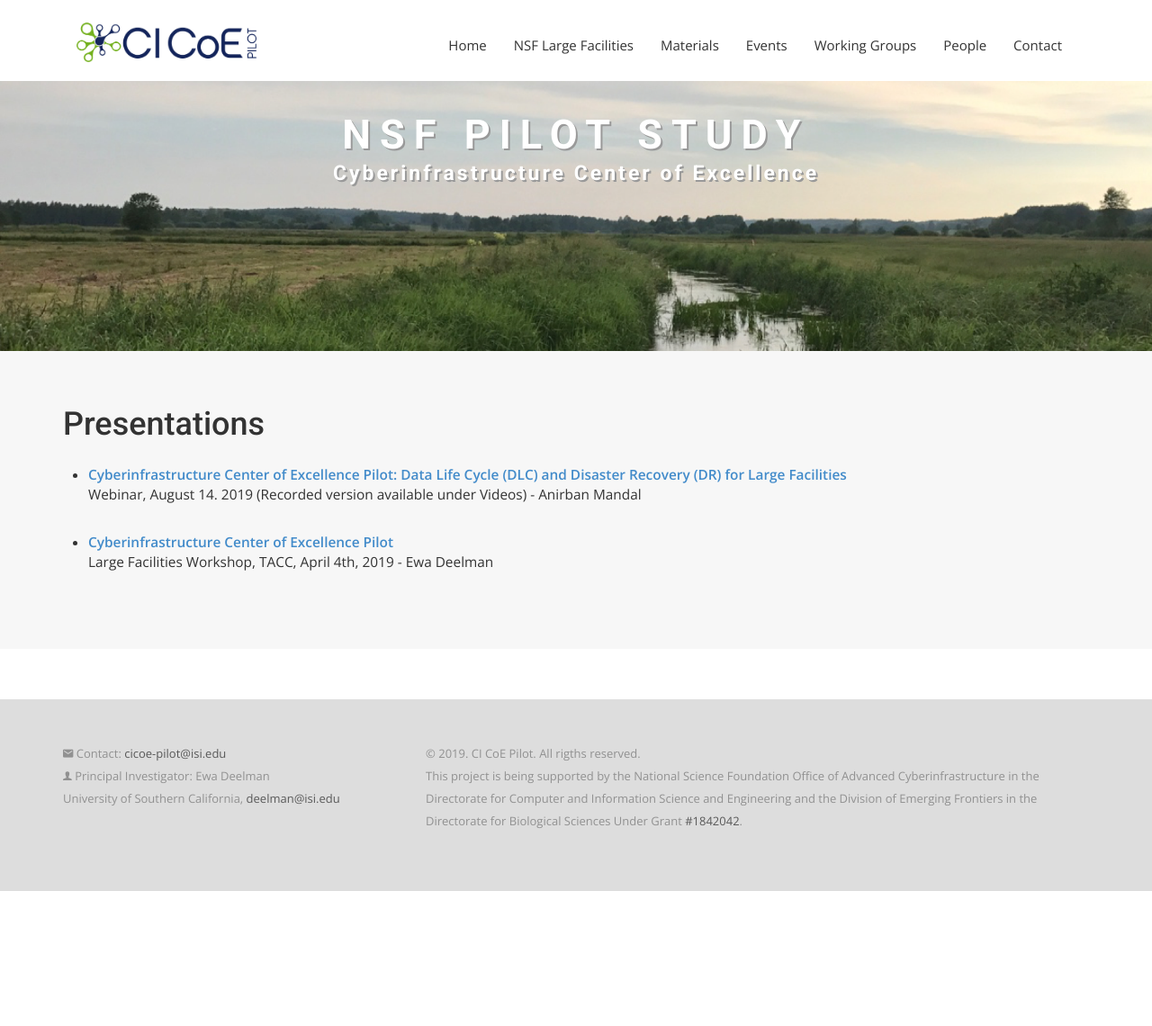
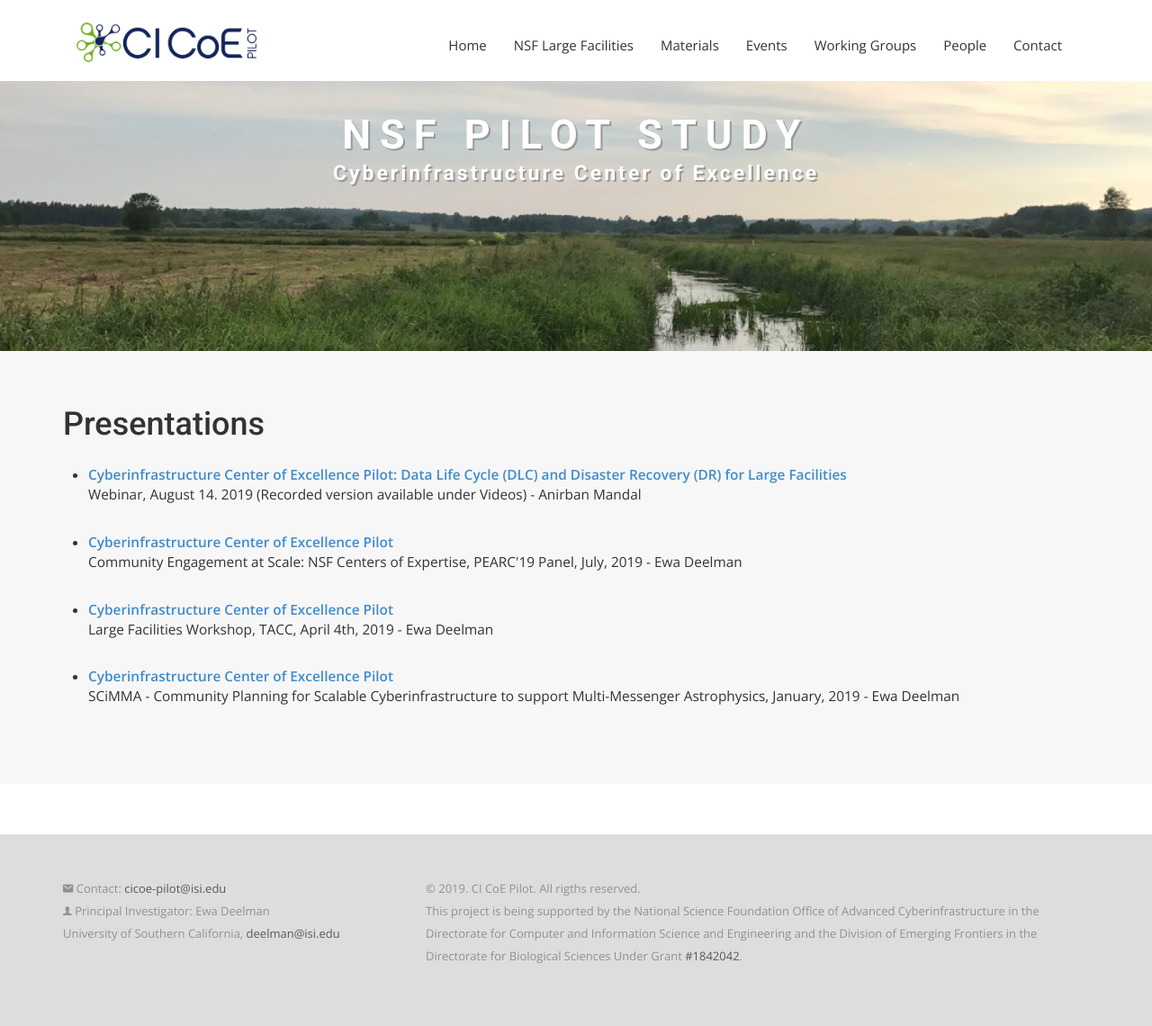
Before and after one commit to cicoe/cicoe.github.io, a Jekyll site: the page built from presentations.html, in a window 1280 px wide. Shown: the whole page at 90% size. Built offline with Jekyll 4.4.1, drawn with Linux system fonts in a browser that asks for light colours; nearby versions of some CDN libraries; some web fonts are replaced; before the commit the page ends 990 px from its top, so only the background shows below that.

Commit message:
Product updates

```diff
--- a/_data/presentations.yml
+++ b/_data/presentations.yml
@@ -5,6 +5,16 @@
   working_group: "Data Life Cycle and Disaster Recovery"
 
 - title: "Cyberinfrastructure Center of Excellence Pilot"
+  file: "PEARC19_Panel_Community_Engagement_at_Scale__NSF_Centers_of_Expertise.pdf"
+  author: "Ewa Deelman"
+  venue: "Community Engagement at Scale: NSF Centers of Expertise, PEARC'19 Panel, July, 2019"
+
+- title: "Cyberinfrastructure Center of Excellence Pilot"
   file: "lf_2019_cicoe-pilot-deelman-final.pdf"
   author: "Ewa Deelman"
   venue: "Large Facilities Workshop, TACC, April 4th, 2019"
+
+- title: "Cyberinfrastructure Center of Excellence Pilot"
+  file: "deelman-scimma-workshop-2019.pdf"
+  author: "Ewa Deelman"
+  venue: "SCiMMA - Community Planning for Scalable Cyberinfrastructure to support Multi-Messenger Astrophysics, January, 2019"
--- a/_data/templates.yml
+++ b/_data/templates.yml
@@ -15,3 +15,9 @@
   doc_link:
   pdf_link: "https://github.com/cicoe/disaster-recovery-templates/raw/master/IceCube-DR-ExampleTemplate.pdf"
   working_group: "Data Life Cycle and Disaster Recovery"
+
+- title: "Data Capture Engagement Plan Template"
+  desc: "Engagement plan template for new CI CoE Data Capture engagements"
+  doc_link: "https://github.com/cicoe/data-capture-engagement-templates/raw/master/Data-Capture-Engagement-Plan-Template.pdf"
+  pdf_link:
+  working_group: "Data Capture"
```
Also changed, not shown: 2 other files.
